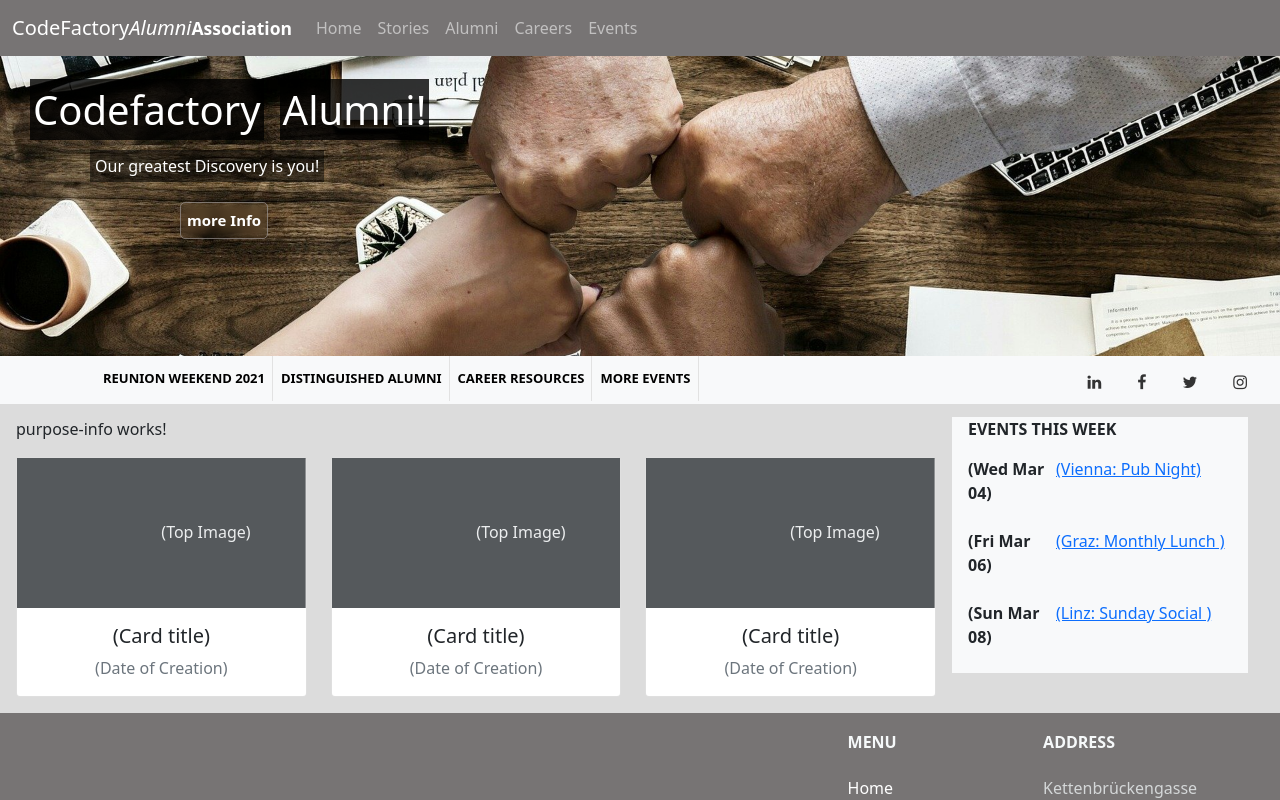
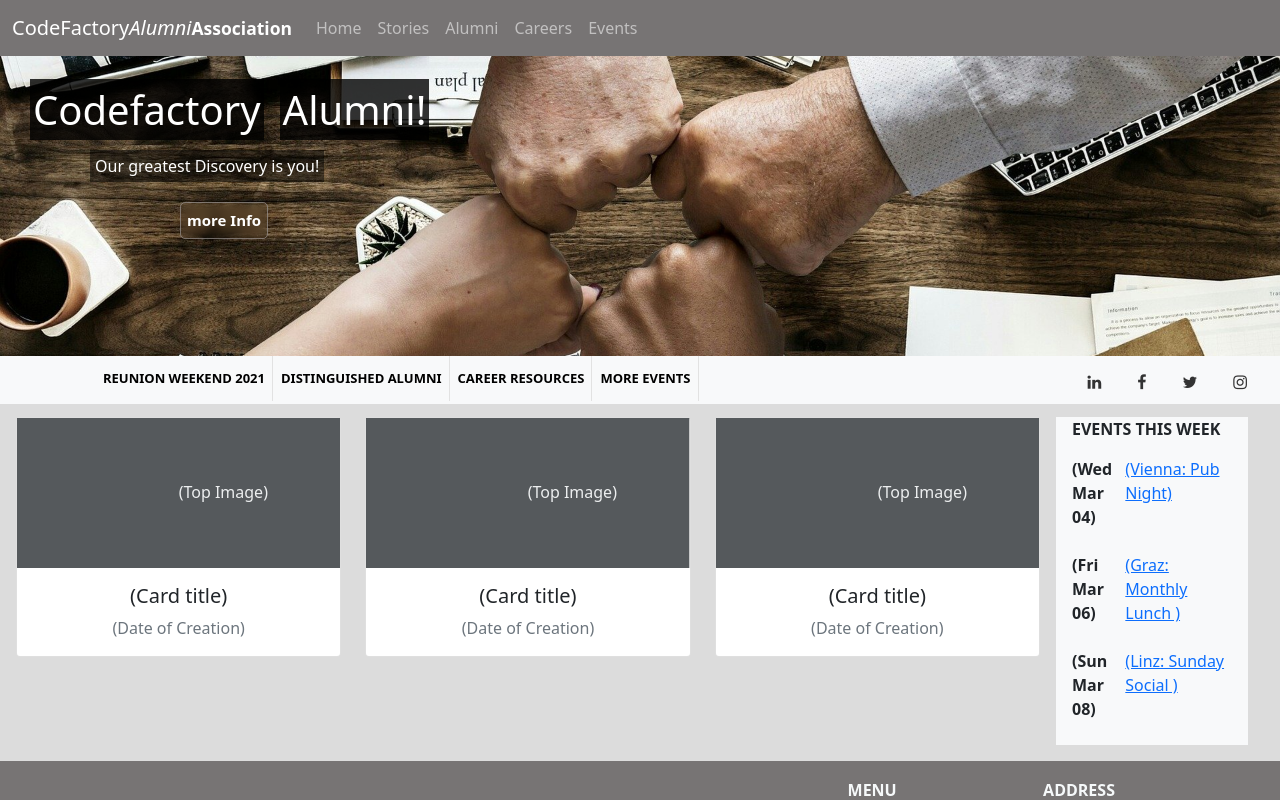
Before and after one commit to AaronWeber90/AlumniProject, an Angular app in the folder cf-alumni/: page / in a window 1280 px wide. Shown: the top 800 px of the page. Built offline with nearby package versions, Linux system fonts and the light colour scheme.

Commit message:
home fix

```diff
--- a/cf-alumni/src/app/home/home.component.html
+++ b/cf-alumni/src/app/home/home.component.html
@@ -1,10 +1,10 @@
 <app-hero></app-hero>
 <div class="row gx-3 container-fluid">
-    <div class="col-md-9">
-        <app-purpose-info></app-purpose-info>
+    <div class="col-md-10">
+        <!-- <app-purpose-info></app-purpose-info> -->
         <app-popular-cards></app-popular-cards>
     </div>
-    <div class="col-md-3">
+    <div class="col-md-2">
         <app-sidebar></app-sidebar>
     </div>
 </div>
--- a/cf-alumni/src/app/sidebar/sidebar.component.html
+++ b/cf-alumni/src/app/sidebar/sidebar.component.html
@@ -2,7 +2,7 @@
 <!-- list-unstyled fst-italic-->
 <!-- add "- <Month>" after text in html -->
 
-<div class="container bg-light" ><strong>EVENTS THIS WEEK</strong>
+<div class="container bg-light h-100"><strong>EVENTS THIS WEEK</strong>
 
 <div class="d-flex flex-column justify-content-center align-content-center text-center text-lg-start mt-3">
     <div class="row g-0 g-lg-0 mb-3 mb-lg-4">
```
